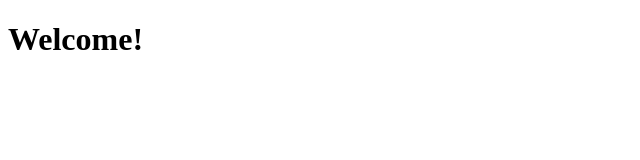
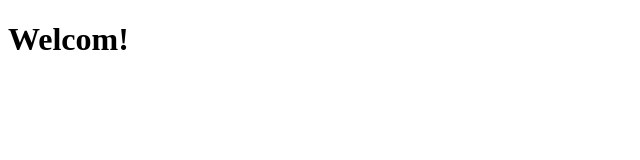
Before and after one commit to DJCharizard/DJCharizard.github.io, a plain HTML site: page index.html in a window 1280 px wide. Shown: the full height of the page, 0-640 px from the left. Drawn offline with Linux system fonts and the light colour scheme.

Commit message:
Added to index

```diff
--- a/index.html
+++ b/index.html
@@ -1,4 +1,4 @@
 <!DOCTYPE html>
 <html>
-<h1>Welcome!</h1>
+<font style vernanda><h1>Welcom!</h1></font>
 </html>
```
